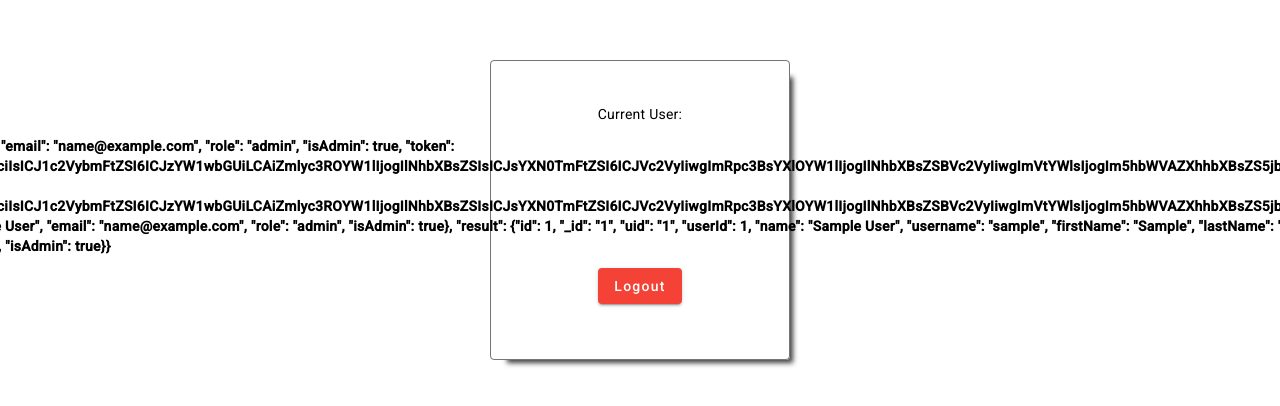
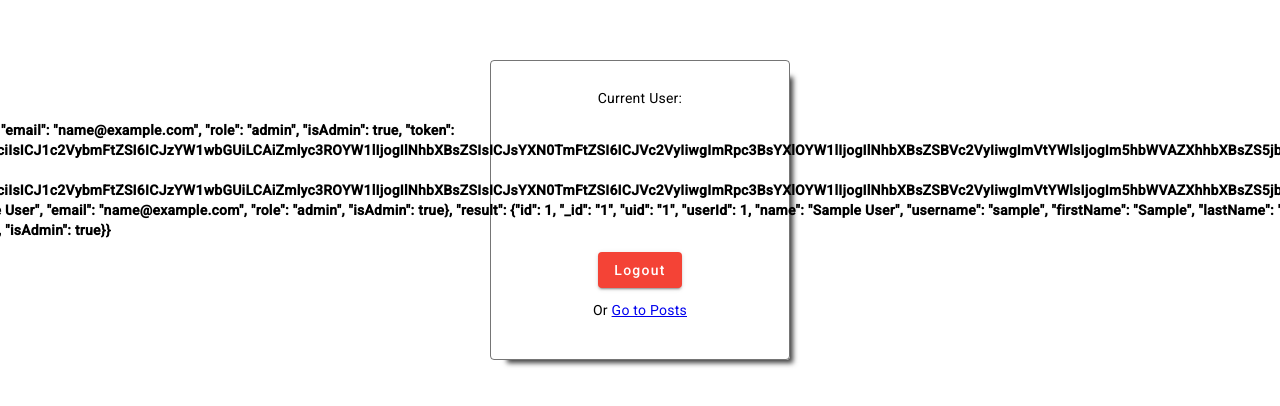
Before and after one commit to maragion/postsApp, an Angular app: page /auth/login in a window 1280 px wide. Shown: the part 190-596 px from the top of the page. Built offline with nearby package versions, Linux system fonts and the light colour scheme; sample sign-in values are in the browser's storage.

Commit message:
link to posts was added in loginComponent

```diff
--- a/src/app/pages/auth/login/login.component.html
+++ b/src/app/pages/auth/login/login.component.html
@@ -1,6 +1,6 @@
 <div class="container">
   <div class="login" *ngIf="!login">
-    <form [formGroup]="loginForm" class="authForm" (ngSubmit)="logIn()" >
+    <form [formGroup]="loginForm" class="authForm" (ngSubmit)="logIn()">
       <p>
         <mat-form-field appearance="outline">
           <mat-label>Login</mat-label>
@@ -22,10 +22,13 @@
   </div>
 
   <div class="login" *ngIf="login">
-      <p>Current User: </p>
+    <p>Current User: </p>
     <p><strong>{{login}}</strong></p>
-      <p>
-        <button mat-raised-button color="warn" (click)="logOut()">Logout</button>
-      </p>
+    <p>
+      <button mat-raised-button color="warn" (click)="logOut()">Logout</button>
+    </p>
+    <p>
+      Or <a [routerLink]="'/posts'">Go to Posts</a>
+    </p>
   </div>
 </div>
```
